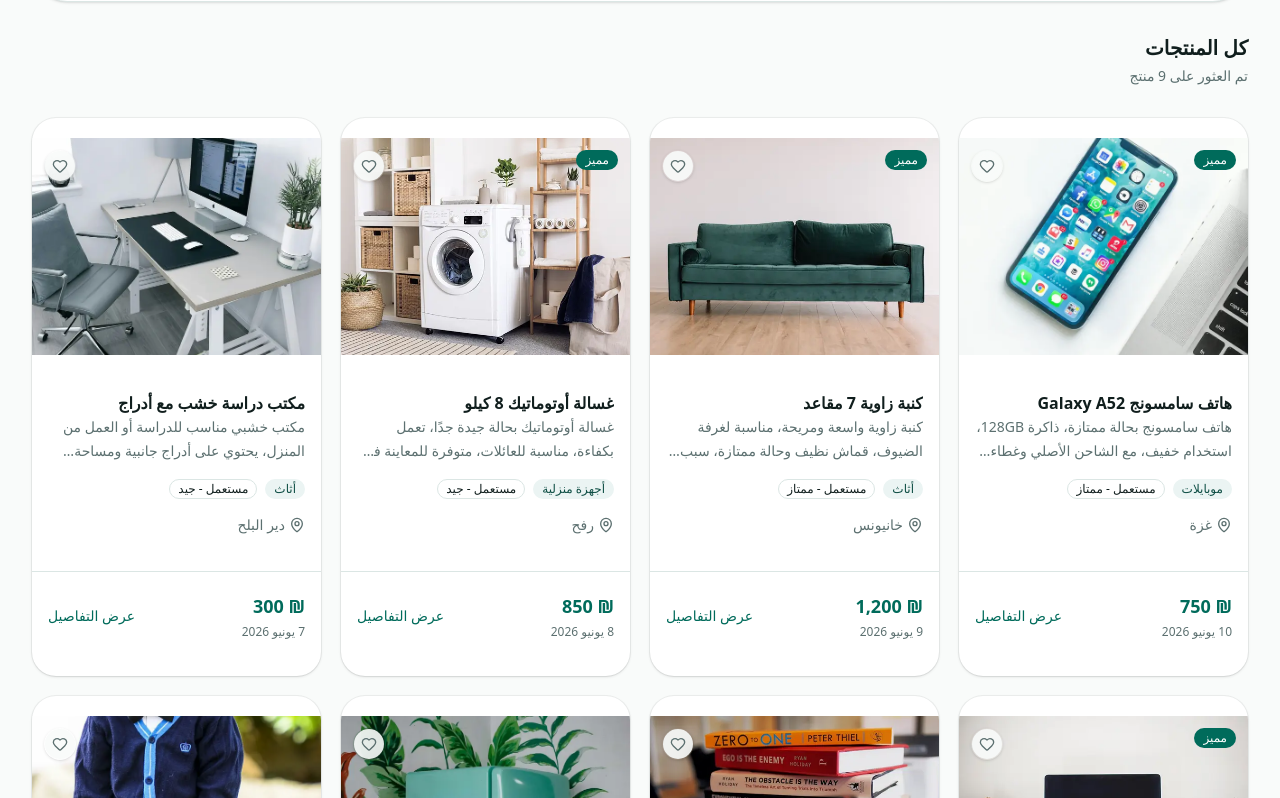
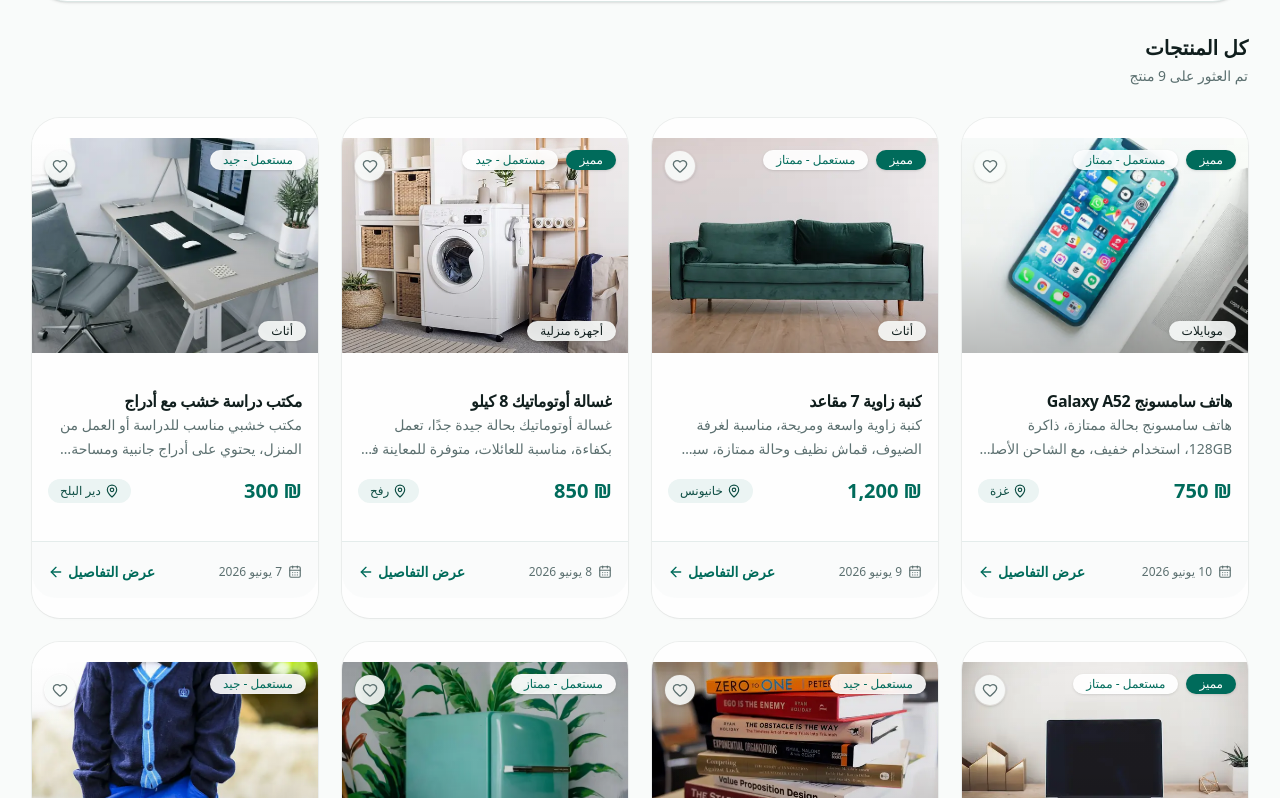
Before and after one commit to odaysaad2003-png/Gaza_Marketplace, a Next.js app: page /products in a window 1280 px wide. Shown: the part 422-1220 px from the top of the page. Built offline with nearby package versions, Linux system fonts and the light colour scheme.

Commit message:
"polish: improve product cards visual hierarchy

```diff
--- a/src/features/products/components/product-card.tsx
+++ b/src/features/products/components/product-card.tsx
@@ -1,14 +1,13 @@
 import Image from "next/image";
 import Link from "next/link";
-import {MapPin} from "lucide-react";
+import {ArrowLeft, CalendarDays, MapPin} from "lucide-react";
 
 import {Badge} from "@/components/ui/badge";
 import {Card, CardContent, CardFooter} from "@/components/ui/card";
 import {formatDate, formatPrice} from "@/lib/formatters";
+import {FavoriteButton} from "@/features/favorites/components/favorite-button";
 
 import type {Product} from "../types/product.types";
-
-import {FavoriteButton} from "@/features/favorites/components/favorite-button";
 
 type ProductCardProps = {
     product: Product;
@@ -18,29 +17,52 @@
     const mainImage = product.images[0];
 
     return (
-        <Card className="group overflow-hidden transition-all duration-200 hover:-translate-y-1 hover:shadow-md">
+        <Card className="group overflow-hidden rounded-[1.75rem] border-border/70 bg-card/85 shadow-sm shadow-black/[0.03] transition-all duration-300 hover:-translate-y-1 hover:border-primary/30 hover:shadow-lg hover:shadow-black/[0.06] dark:shadow-black/20">
+            <div className="relative">
                 <Link href={`/products/${product.slug}`} className="block">
                     <div className="relative aspect-[4/3] overflow-hidden bg-muted">
                         <Image
                             src={mainImage}
                             alt={product.title}
                             fill
-                        sizes="(min-width: 1024px) 25vw, (min-width: 640px) 50vw, 100vw"
-                        className="object-cover transition-transform duration-300 group-hover:scale-105"
+                            sizes="(min-width: 1280px) 25vw, (min-width: 1024px) 33vw, (min-width: 640px) 50vw, 100vw"
+                            className="object-cover transition-transform duration-500 group-hover:scale-105"
                         />
+
+                        <div className="absolute inset-0 bg-gradient-to-t from-black/35 via-black/5 to-transparent opacity-70 transition-opacity duration-300 group-hover:opacity-90" />
+                    </div>
+                </Link>
 
                 <div className="absolute left-3 top-3 z-10">
                     <FavoriteButton productId={product.id} />
                 </div>
 
-                    {product.isFeatured ? <Badge className="absolute right-3 top-3">مميز</Badge> : null}
+                <div className="absolute right-3 top-3 z-10 flex items-center gap-2">
+                    {product.isFeatured ? (
+                        <Badge className="rounded-full bg-primary px-3 py-1 text-primary-foreground shadow-sm">
+                            مميز
+                        </Badge>
+                    ) : null}
+
+                    <Badge
+                        variant="secondary"
+                        className="rounded-full border border-white/20 bg-white/90 px-3 py-1 text-primary shadow-sm backdrop-blur dark:bg-card/90"
+                    >
+                        {product.condition}
+                    </Badge>
                 </div>
-            </Link>
+
+                <div className="absolute bottom-3 right-3 z-10">
+                    <Badge className="rounded-full bg-background/90 px-3 py-1 text-foreground shadow-sm backdrop-blur hover:bg-background/90">
+                        {product.category}
+                    </Badge>
+                </div>
+            </div>
 
             <CardContent className="space-y-4 p-4">
                 <div className="space-y-2">
                     <Link href={`/products/${product.slug}`}>
-                        <h3 className="line-clamp-1 text-base font-semibold transition-colors hover:text-primary">
+                        <h3 className="line-clamp-1 text-base font-bold tracking-tight text-foreground transition-colors group-hover:text-primary">
                             {product.title}
                         </h3>
                     </Link>
@@ -50,28 +72,28 @@
                     </p>
                 </div>
 
-                <div className="flex flex-wrap items-center gap-2">
-                    <Badge variant="secondary">{product.category}</Badge>
-                    <Badge variant="outline">{product.condition}</Badge>
+                <div className="flex items-center justify-between gap-3">
+                    <p className="text-xl font-black text-primary">{formatPrice(product.price)}</p>
+
+                    <div className="flex items-center gap-1 rounded-full bg-secondary px-3 py-1 text-xs font-medium text-secondary-foreground">
+                        <MapPin className="h-3.5 w-3.5" />
+                        <span>{product.city}</span>
                     </div>
-
-                <div className="flex items-center gap-1 text-sm text-muted-foreground">
-                    <MapPin className="h-4 w-4" />
-                    <span>{product.city}</span>
                 </div>
             </CardContent>
 
-            <CardFooter className="flex items-center justify-between border-t p-4">
-                <div>
-                    <p className="text-lg font-bold text-primary">{formatPrice(product.price)}</p>
-                    <p className="mt-1 text-xs text-muted-foreground">{formatDate(product.createdAt)}</p>
+            <CardFooter className="flex items-center justify-between border-t border-border/70 bg-muted/30 p-4">
+                <div className="flex items-center gap-1.5 text-xs text-muted-foreground">
+                    <CalendarDays className="h-3.5 w-3.5" />
+                    <span>{formatDate(product.createdAt)}</span>
                 </div>
 
                 <Link
                     href={`/products/${product.slug}`}
-                    className="text-sm font-medium text-primary underline-offset-4 hover:underline"
+                    className="inline-flex items-center gap-1 text-sm font-bold text-primary transition-colors hover:text-primary/80"
                 >
                     عرض التفاصيل
+                    <ArrowLeft className="h-4 w-4 transition-transform duration-200 group-hover:-translate-x-1" />
                 </Link>
             </CardFooter>
         </Card>
--- a/src/features/products/components/product-grid.tsx
+++ b/src/features/products/components/product-grid.tsx
@@ -7,7 +7,7 @@
 
 export function ProductGrid({products}: ProductGridProps) {
     return (
-        <div className="grid gap-5 sm:grid-cols-2 lg:grid-cols-3 xl:grid-cols-4">
+        <div className="grid gap-5 sm:grid-cols-2 lg:grid-cols-3 xl:grid-cols-4 xl:gap-6">
             {products.map((product) => (
                 <ProductCard key={product.id} product={product} />
             ))}
```
Lines whose indentation alone changed are shown as unchanged.
